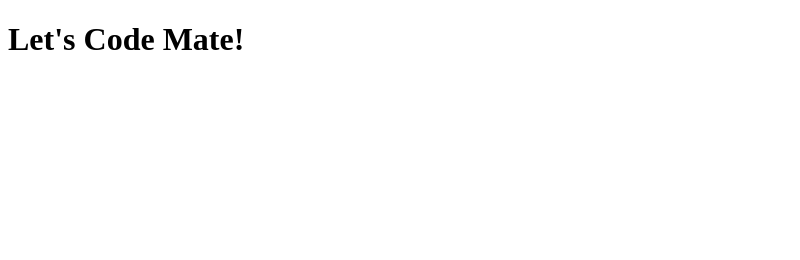
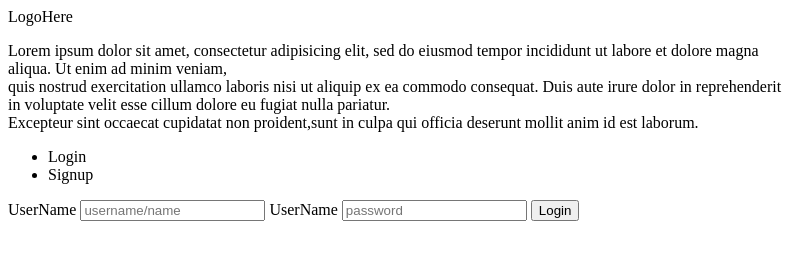
Before and after one commit to Profnird/codemate, an Electron app: page src/index.html in a window 800 px wide. Drawn offline with Linux system fonts and the light colour scheme.

Commit message:
Update index.html

```diff
--- a/src/index.html
+++ b/src/index.html
@@ -2,9 +2,42 @@
 <html lang="en" dir="ltr">
   <head>
     <meta charset="utf-8">
-    <title></title>
+    <title>codemate</title>
   </head>
   <body>
-    <h1>Let's Code Mate!</h1>
+    <!-- main container -->
+    <div class="main-contain">
+      <!-- sidebar -->
+      <div class="side-bar">
+        <div class="cdmate">
+          LogoHere
+        </div>
+        <div class="description">
+          <p>Lorem ipsum dolor sit amet, consectetur adipisicing elit, sed do eiusmod tempor incididunt ut labore et dolore magna aliqua. Ut enim ad minim veniam,<br>
+             quis nostrud exercitation ullamco laboris nisi ut aliquip ex ea commodo consequat. Duis aute irure dolor in reprehenderit in voluptate velit esse cillum dolore eu fugiat nulla pariatur.
+             <br>Excepteur sint occaecat cupidatat non proident,sunt in culpa qui officia deserunt mollit anim id est laborum.</p>
+        </div>
+      </div>
+      <div class="log-nav">
+        <ul>
+          <li>Login</li>
+          <li>Signup</li>
+        </ul>
+      </div>
+      <!-- main content area to hold forms -->
+      <div class="main-content">
+        <!-- form container -->
+        <div class="form-container">
+          <!-- forms for login alone -->
+          <form class="login-form">
+            <label for="username">UserName</label>
+            <input type="text" name="username" placeholder="username/name">
+            <label for="pass">UserName</label>
+            <input type="text" name="pass" placeholder="password">
+            <button type="button" name="button">Login</button>
+          </form>
+        </div>
+      </div>
+    </div>
   </body>
 </html>
```
